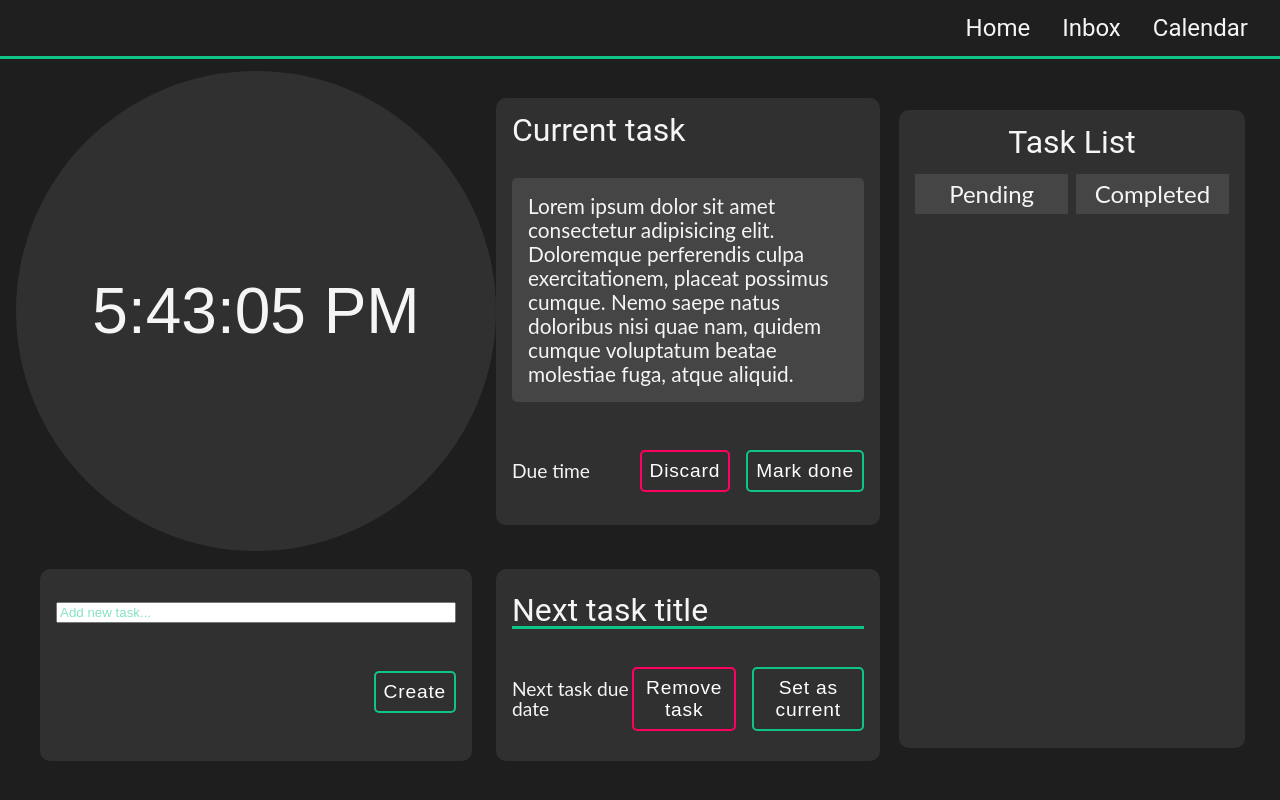
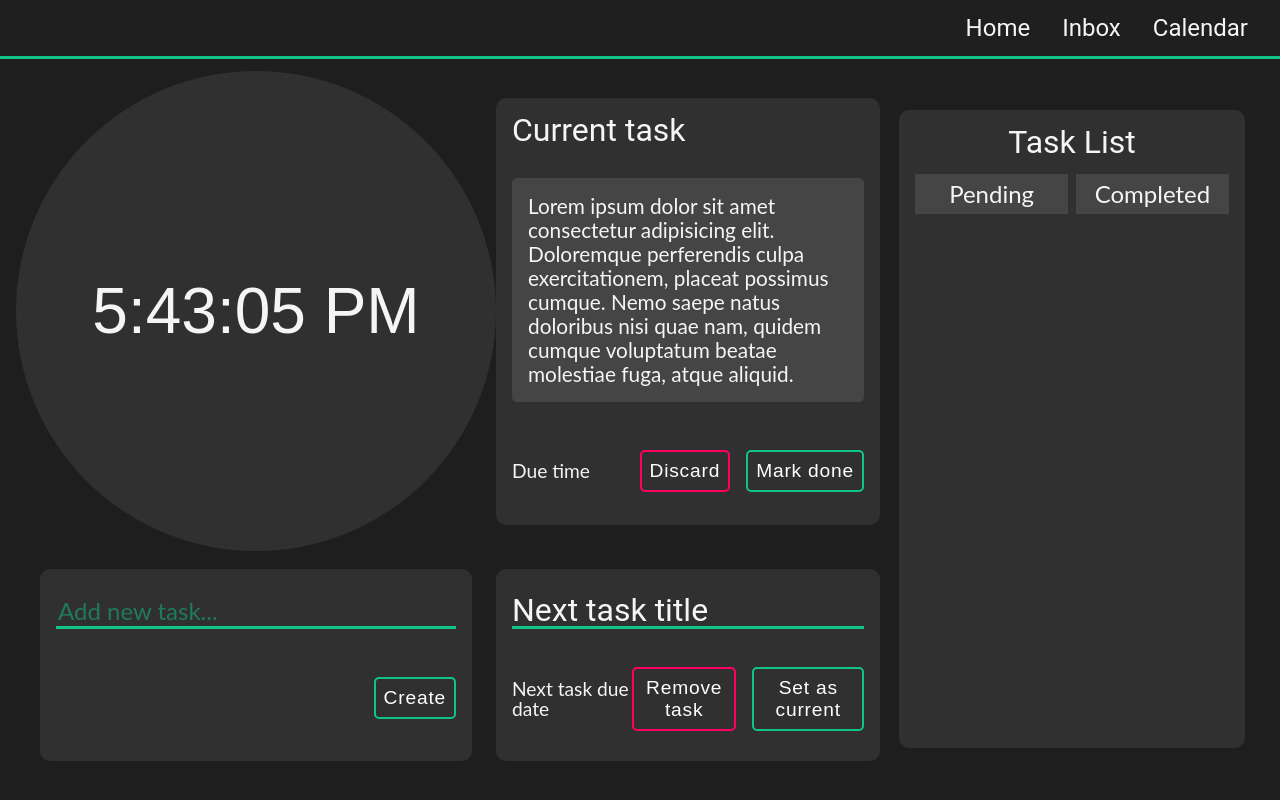
Before and after one commit to Clash2453/Dashboard, a Vue app: page / in a window 1280 px wide. Built offline with nearby package versions, Linux system fonts and the light colour scheme.

Commit message:
Make the text-input class global

```diff
--- a/src/assets/main.css
+++ b/src/assets/main.css
@@ -76,3 +76,11 @@ textarea:focus, input:focus {
   align-items: center;
   gap: 1rem;
 }
+.text-input {
+  font-size: 1.5rem;
+  font-family: "Lato", sans-serif;
+  border: none;
+  border-bottom: 3px solid var(--green);
+  background-color: transparent;
+  color: whitesmoke;
+}
```
